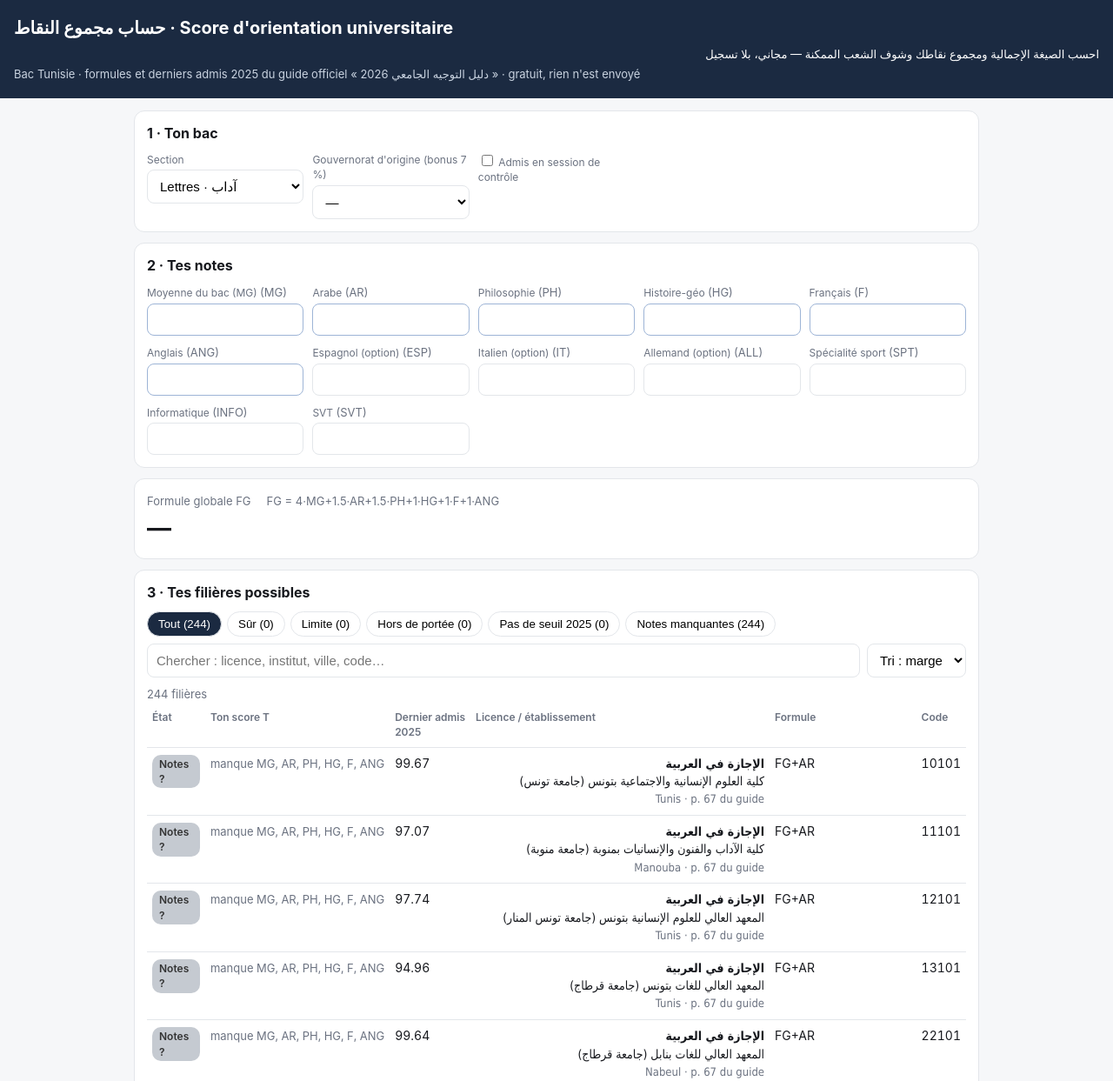
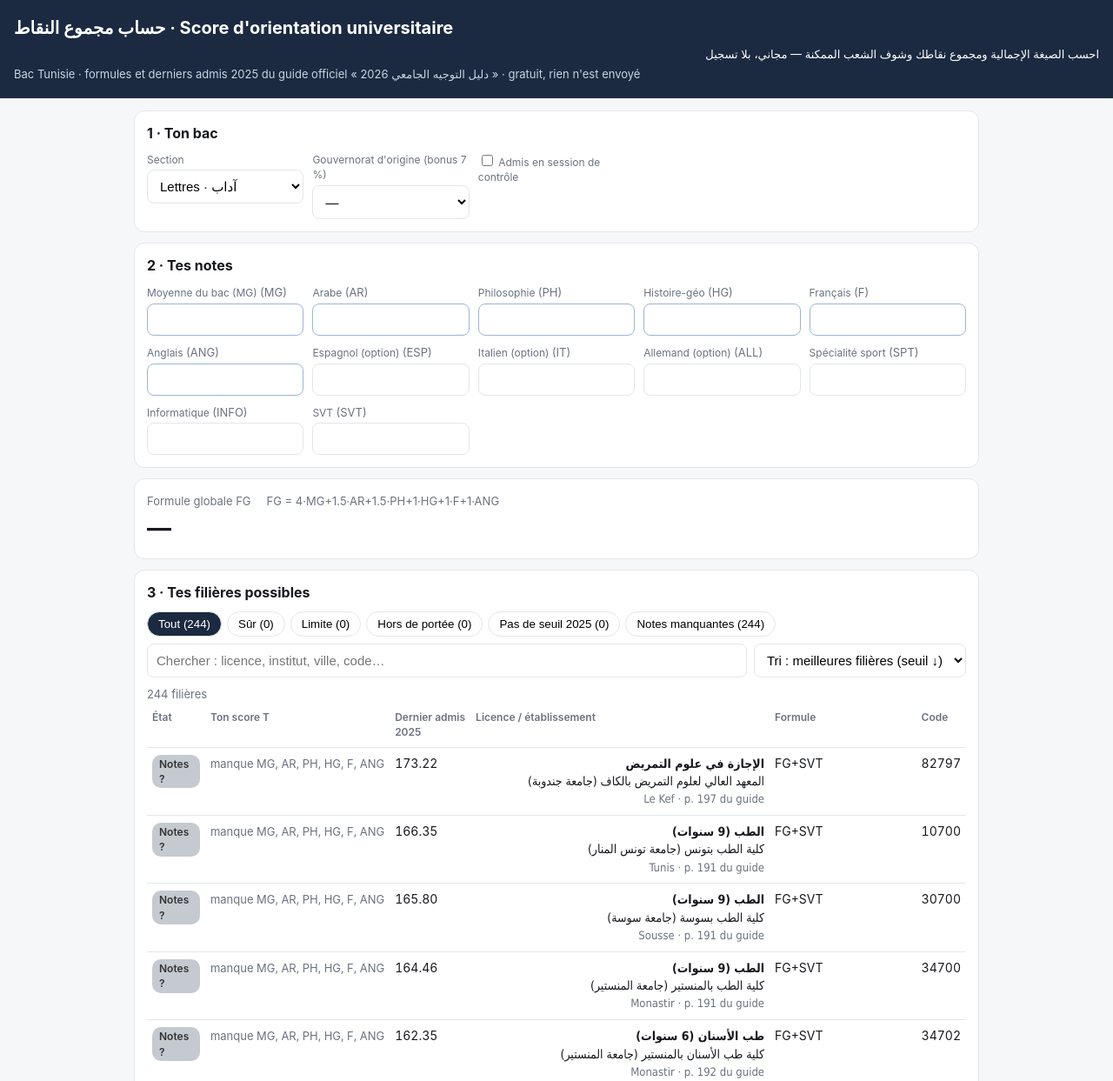
Before and after one commit to alaabelghith/bac-score-tunisie, a plain HTML site: page index.html in a window 1280 px wide. Shown: the top 1243 px of the page at 87% size. Drawn offline with Linux system fonts and the light colour scheme.

Commit message:
Sort results by best programmes reachable (cut-off descending) by default
Co-Authored-By: Claude Opus 5.5 <noreply@anthropic.com>
Claude-Session: https://claude.ai/code/session_01RW3UQ83QXss8m7anrgxzxg

```diff
--- a/index.html
+++ b/index.html
@@ -57,7 +57,7 @@ td.ar{direction:rtl;text-align:right;font-family:Tahoma,Arial,sans-serif}
 <div class="card">
   <h2>3 · Tes filières possibles</h2>
   <div class="tabs" id="tabs"></div>
-  <div class="filters"><input id="q" placeholder="Chercher : licence, institut, ville, code…"><select id="sort"><option value="m">Tri : marge</option><option value="c">Tri : code</option></select></div>
+  <div class="filters"><input id="q" placeholder="Chercher : licence, institut, ville, code…"><select id="sort"><option value="s">Tri : meilleures filières (seuil ↓)</option><option value="m">Tri : marge</option><option value="c">Tri : code</option></select></div>
   <div class="muted" id="count"></div>
   <div style="overflow:auto"><table><thead><tr><th>État</th><th>Ton score T</th><th>Dernier admis 2025</th><th>Licence / établissement</th><th class="hide-m">Formule</th><th class="hide-m">Code</th></tr></thead><tbody id="tb"></tbody></table></div>
 </div>
@@ -127,7 +127,8 @@ function render(){
   $("tabs").querySelectorAll("button").forEach(b=>b.onclick=()=>{tab=b.dataset.t;render()});
   const q=$("q").value.trim().toLowerCase();
   let rows=out.filter(o=>(tab==="all"||o.st===tab)&&(!q||fold(q).split(/\s+/).every(w=>fold(o.p.code+" "+o.p.licence+" "+o.p.inst+" "+(o.p.gov||"")+" "+o.f).includes(w))));
-  rows.sort($("sort").value==="c"?(a,b)=>a.p.code.localeCompare(b.p.code):(a,b)=>(b.m??-999)-(a.m??-999));
+  const sv=$("sort").value;
+  rows.sort(sv==="c"?(a,b)=>a.p.code.localeCompare(b.p.code): sv==="m"?(a,b)=>(b.m??-999)-(a.m??-999): (a,b)=>(b.c??-1)-(a.c??-1));
   $("count").textContent=rows.length+" filières";
   const pill={ok:'<span class="pill s-ok">Sûr</span>',mid:'<span class="pill s-mid">Limite</span>',no:'<span class="pill s-no">Hors</span>',nd:'<span class="pill s-na">Pas de seuil</span>',na:'<span class="pill s-na">Notes ?</span>'};
   $("tb").innerHTML=rows.slice(0,400).map(o=>`<tr><td>${pill[o.st]}</td>
```
Also changed, not shown: pipeline/template.html (+3 -2 lines).
